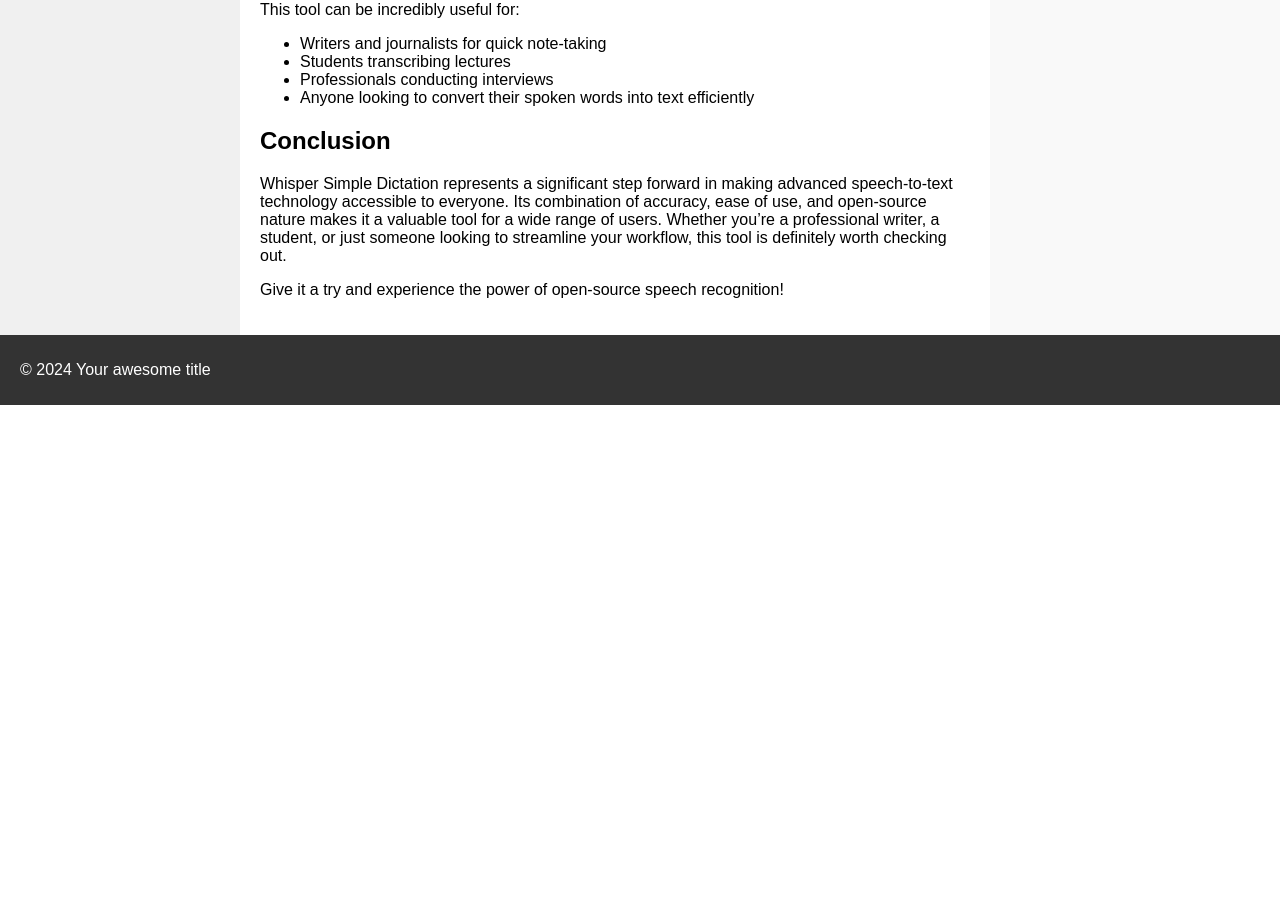
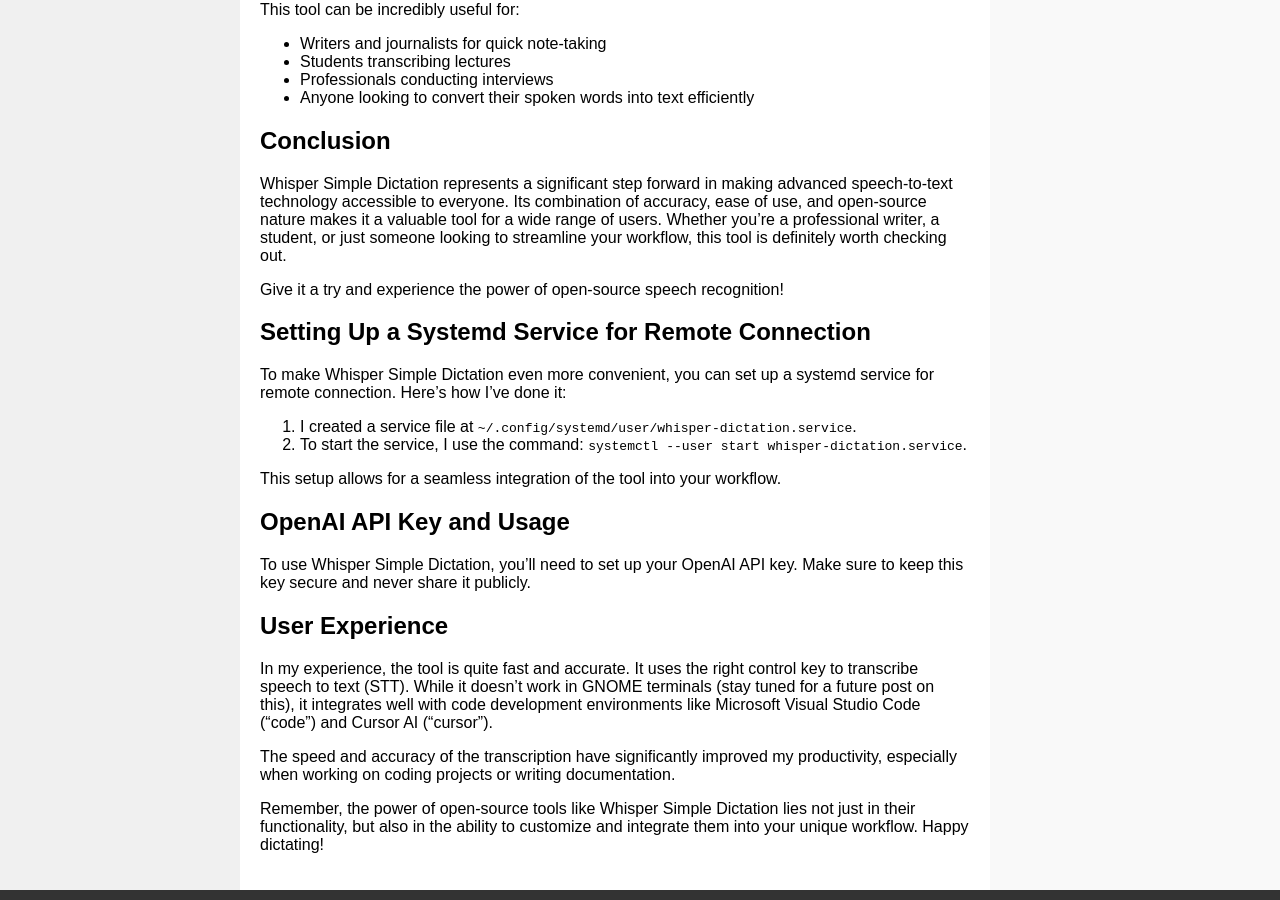
Before and after one commit to guidov/guidov.github.io, a Jekyll site: the page built from _posts/2024-09-16-whisper-simple-dictation-tool.md, in a window 1280 px wide and 900 px high, scrolled down 964 px. Built offline with Jekyll 4.4.1, drawn with Linux system fonts in a browser that asks for light colours; before the commit the page ends 1369 px from its top, so only the background shows below that.

Commit message:
feat: Update Whisper Simple Dictation post with additional information

```diff
--- a/_posts/2024-09-16-whisper-simple-dictation-tool.md
+++ b/_posts/2024-09-16-whisper-simple-dictation-tool.md
@@ -44,3 +44,24 @@ This tool can be incredibly useful for:
 Whisper Simple Dictation represents a significant step forward in making advanced speech-to-text technology accessible to everyone. Its combination of accuracy, ease of use, and open-source nature makes it a valuable tool for a wide range of users. Whether you're a professional writer, a student, or just someone looking to streamline your workflow, this tool is definitely worth checking out.
 
 Give it a try and experience the power of open-source speech recognition!
+
+## Setting Up a Systemd Service for Remote Connection
+
+To make Whisper Simple Dictation even more convenient, you can set up a systemd service for remote connection. Here's how I've done it:
+
+1. I created a service file at `~/.config/systemd/user/whisper-dictation.service`.
+2. To start the service, I use the command: `systemctl --user start whisper-dictation.service`.
+
+This setup allows for a seamless integration of the tool into your workflow.
+
+## OpenAI API Key and Usage
+
+To use Whisper Simple Dictation, you'll need to set up your OpenAI API key. Make sure to keep this key secure and never share it publicly.
+
+## User Experience
+
+In my experience, the tool is quite fast and accurate. It uses the right control key to transcribe speech to text (STT). While it doesn't work in GNOME terminals (stay tuned for a future post on this), it integrates well with code development environments like Microsoft Visual Studio Code ("code") and Cursor AI ("cursor").
+
+The speed and accuracy of the transcription have significantly improved my productivity, especially when working on coding projects or writing documentation.
+
+Remember, the power of open-source tools like Whisper Simple Dictation lies not just in their functionality, but also in the ability to customize and integrate them into your unique workflow. Happy dictating!
```
